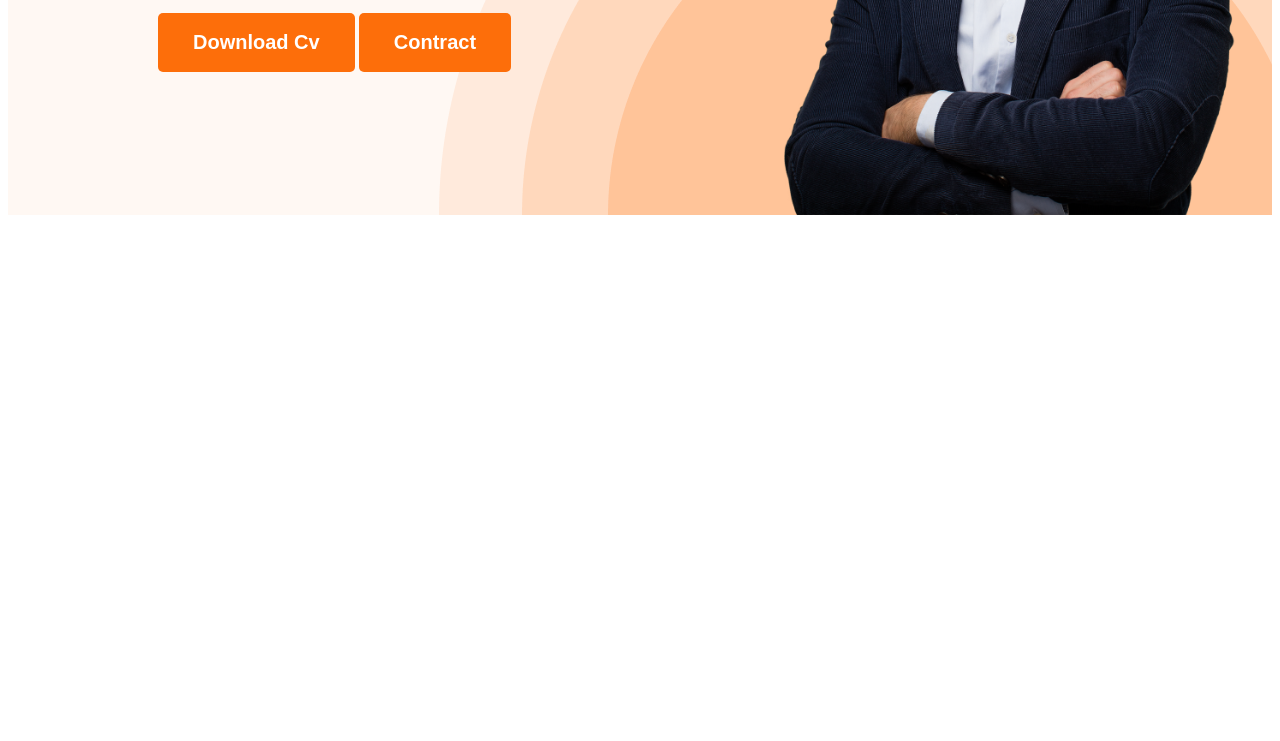
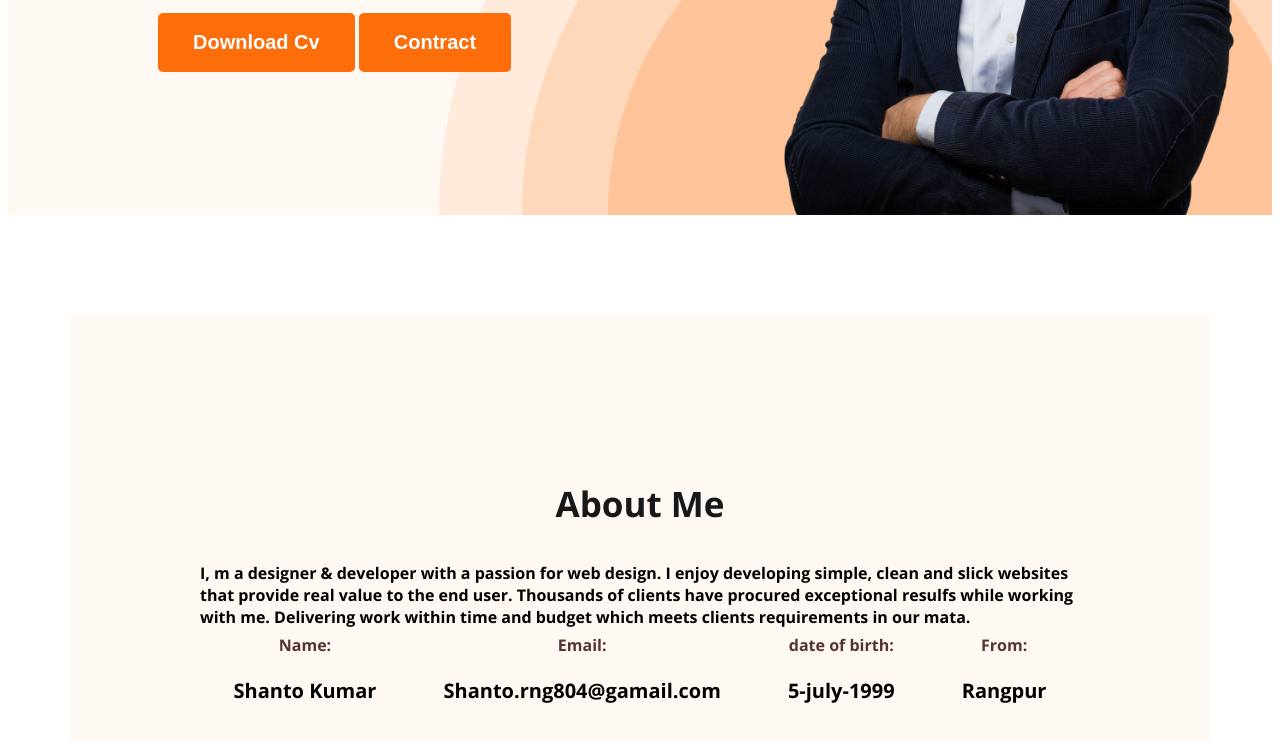
Before and after one commit to Shanto8070/wepdeveloper-portfolio, a plain HTML site: page index.html in a window 1280 px wide. Shown: the part 553-1294 px from the top of the page. Before the commit the page ends 800 px from the top, so only its background shows below. Drawn offline with nearby package versions, Linux system fonts and the light colour scheme; a web font is replaced by a local one.

Commit message:
added the coontaniner section

```diff
--- a/index.html
+++ b/index.html
@@ -33,7 +33,39 @@
       </div>
     </header>
     <main>
+     <section class="about">
+      <h3 class="section-titile">About Me</h3>
+      <p class="section-description">I, m a designer & developer with a passion for web design. I enjoy developing simple, clean and slick websites that provide real value to the end user. Thousands of clients have procured exceptional resulfs while working with me. Delivering work within time and budget which meets clients requirements in our mata.</p>
+       <div class="about-info-cantainer">
+        <!---this is the about contaniner- section-->
 
+
+        <div class="about-info">
+        <h4 class="info-title">Name:</h4>
+        <p class="info-discreption">Shanto Kumar</p>
+        </div>
+
+
+        <div class="about-info">
+          <h4 class="info-title">Email:</h4>
+          <p class="info-discreption">Shanto.rng804@gamail.com</p>
+          </div>
+
+
+        <div class="about-info">
+          <h4 class="info-title">date of birth:</h4>
+          <p class="info-discreption">5-july-1999</p>
+          </div>
+
+
+        <div class="about-info">
+          <h4 class="info-title">From:</h4>
+          <p class="info-discreption">Rangpur</p>
+          </div>
+
+
+       </div>
+     </section>
     </main>
     <footer>
 
--- a/wepsite.css
+++ b/wepsite.css
@@ -81,6 +81,43 @@ nav ul li a{
 }
 
 /*main section about*/
+main{max-width: 1140px;
+    margin: 0 auto;
+
+}
+.section-titile{
+    text-align: center;
+    font-weight: 700;
+    font-size: 35px;
+    color: #181818;
+
+}
+
+.about{
+    padding: 130px;
+    border-radius: 5px;
+    background: #FFF8F3;
+    margin-top: 100px ;
+}
+
+.section-description{
+
+}
+.about-info-cantainer{
+    display: flex;
+    justify-content: space-around;
+
+}
+.about-info{
+    text-align: center;
+}
+.info-title{color: #553333;
+         margin-top:-10px ;
 
 
+}
+.info-discreption{
+font-size: 20px;
+
+}
 /*footer section about*/
```
